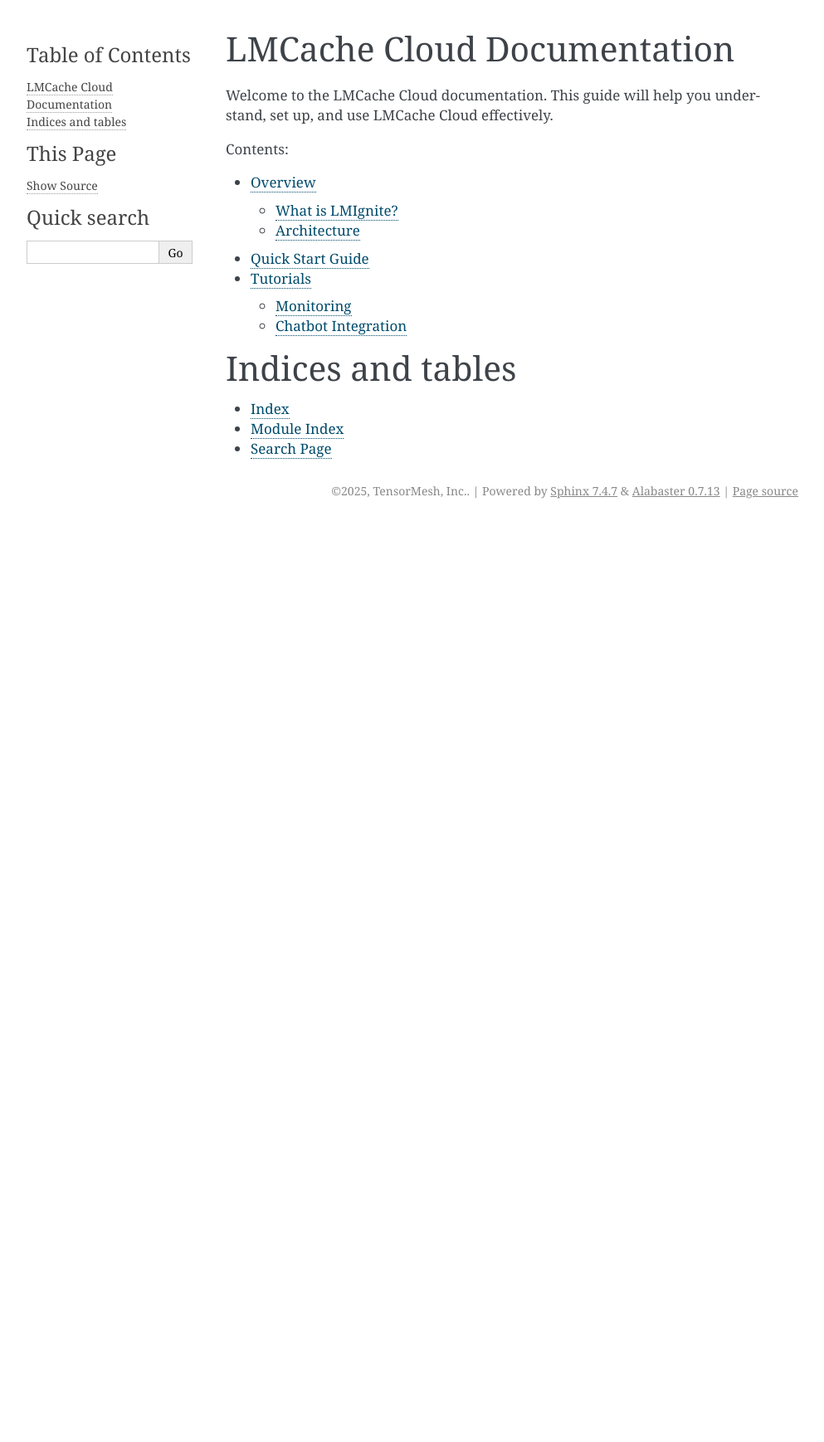
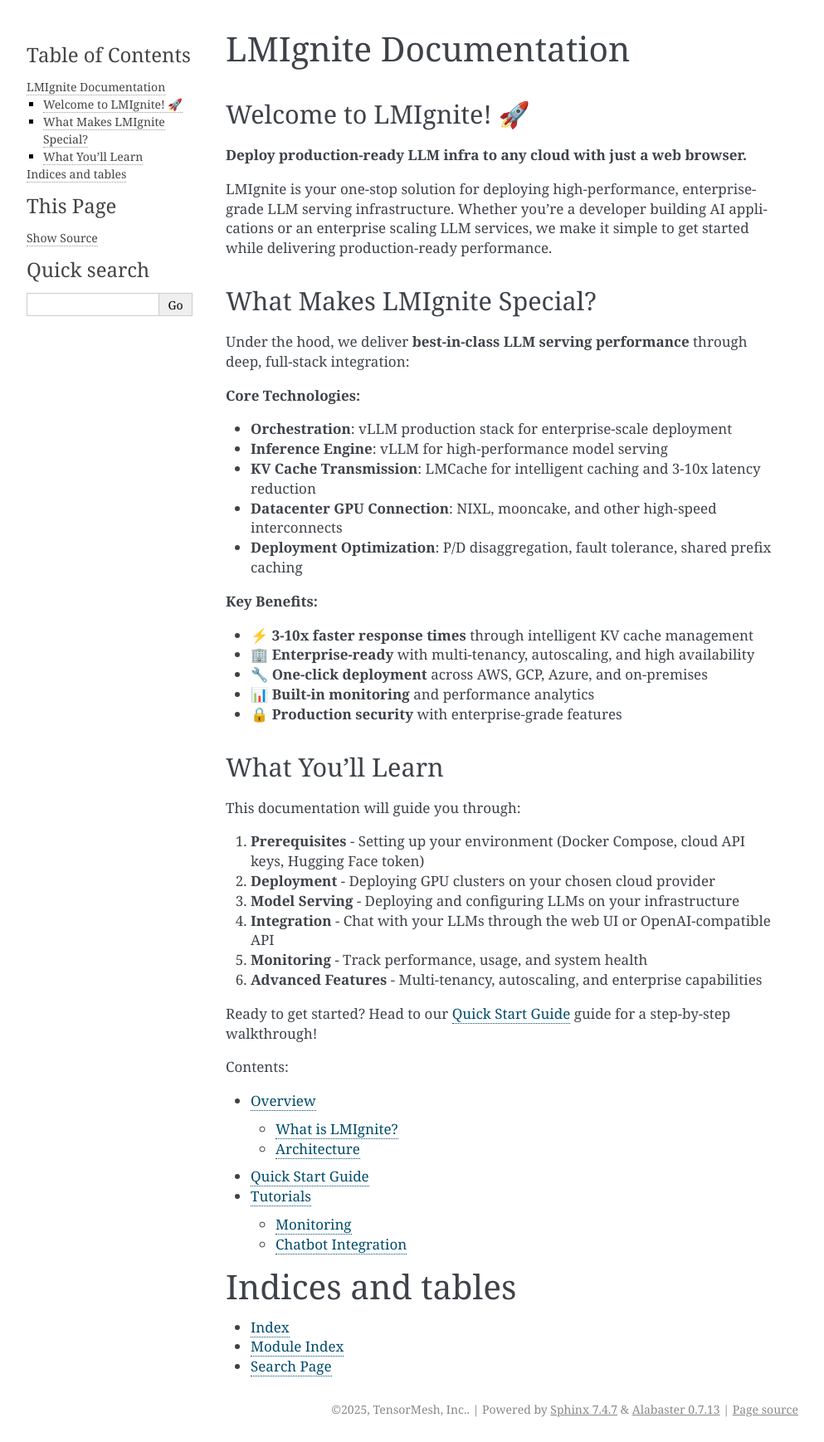
Before and after one commit to LMCache/LMIgnite, a Sphinx documentation site: the page built from docs/source/index.rst, in a window 1280 px wide. Shown: the whole page at 83% size, without its empty margins (148-1141 px from the left). Built offline with Sphinx 7.4.7, drawn with Linux system fonts in a browser that asks for light colours; before the commit the page ends 900 px from its top, so only the background shows below that.

Commit message:
Update index.rst with LMIgnite changes

```diff
--- a/docs/source/index.rst
+++ b/docs/source/index.rst
@@ -1,12 +1,52 @@
-.. lmcache-cloud-docs documentation master file, created by
+.. lmignite-docs documentation master file, created by
    sphinx-quickstart on Tue Jul  1 16:41:55 2025.
    You can adapt this file completely to your liking, but it should at least
    contain the root `toctree` directive.
 
-LMCache Cloud Documentation
-===========================
+LMIgnite Documentation
+======================
 
-Welcome to the LMCache Cloud documentation. This guide will help you understand, set up, and use LMCache Cloud effectively.
+Welcome to LMIgnite! 🚀
+----------------------
+
+**Deploy production-ready LLM infra to any cloud with just a web browser.**
+
+LMIgnite is your one-stop solution for deploying high-performance, enterprise-grade LLM serving infrastructure. Whether you're a developer building AI applications or an enterprise scaling LLM services, we make it simple to get started while delivering production-ready performance.
+
+What Makes LMIgnite Special?
+----------------------------
+
+Under the hood, we deliver **best-in-class LLM serving performance** through deep, full-stack integration:
+
+**Core Technologies:**
+
+- **Orchestration**: vLLM production stack for enterprise-scale deployment
+- **Inference Engine**: vLLM for high-performance model serving
+- **KV Cache Transmission**: LMCache for intelligent caching and 3-10x latency reduction
+- **Datacenter GPU Connection**: NIXL, mooncake, and other high-speed interconnects
+- **Deployment Optimization**: P/D disaggregation, fault tolerance, shared prefix caching
+
+**Key Benefits:**
+
+- ⚡ **3-10x faster response times** through intelligent KV cache management
+- 🏢 **Enterprise-ready** with multi-tenancy, autoscaling, and high availability
+- 🔧 **One-click deployment** across AWS, GCP, Azure, and on-premises
+- 📊 **Built-in monitoring** and performance analytics
+- 🔒 **Production security** with enterprise-grade features
+
+What You'll Learn
+-----------------
+
+This documentation will guide you through:
+
+1. **Prerequisites** - Setting up your environment (Docker Compose, cloud API keys, Hugging Face token)
+2. **Deployment** - Deploying GPU clusters on your chosen cloud provider
+3. **Model Serving** - Deploying and configuring LLMs on your infrastructure
+4. **Integration** - Chat with your LLMs through the web UI or OpenAI-compatible API
+5. **Monitoring** - Track performance, usage, and system health
+6. **Advanced Features** - Multi-tenancy, autoscaling, and enterprise capabilities
+
+Ready to get started? Head to our :doc:`quickstart/index` guide for a step-by-step walkthrough!
 
 .. toctree::
    :maxdepth: 2
```
